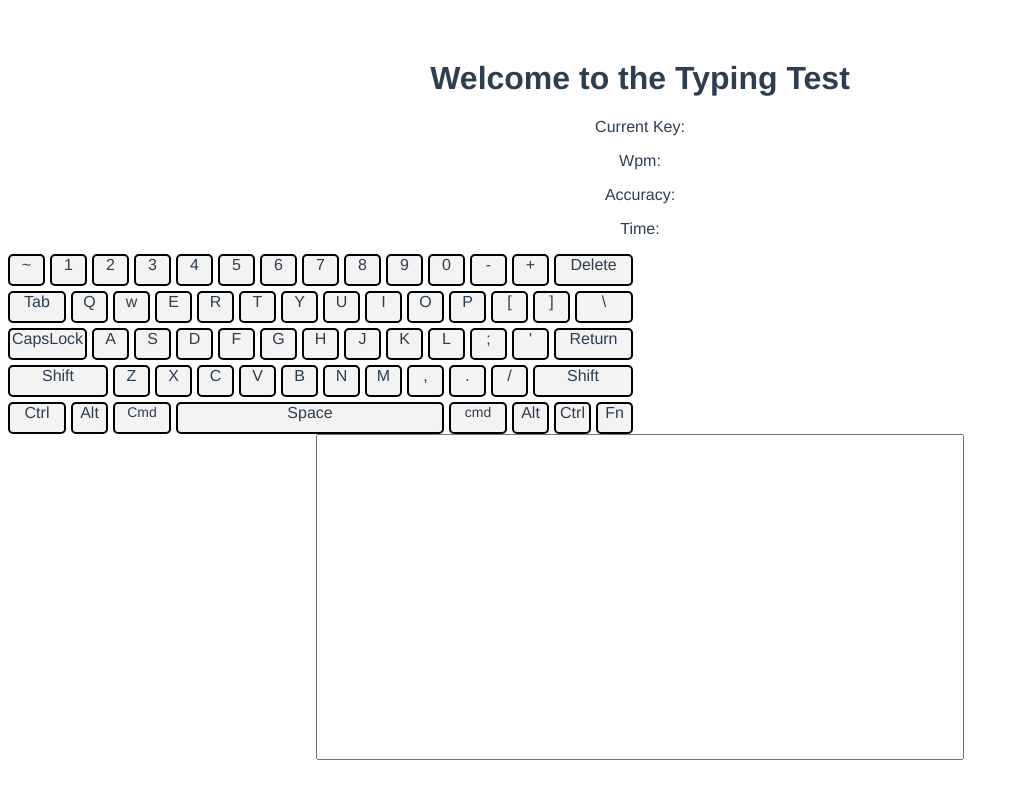
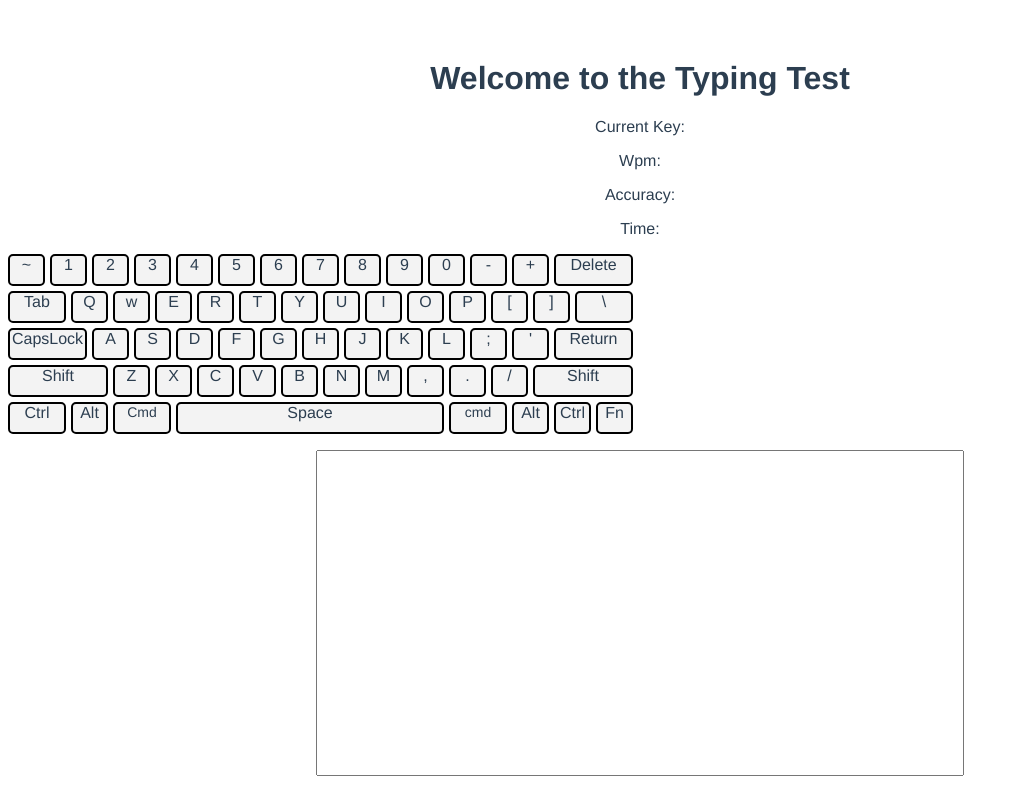
Before and after one commit to lanceraleigh/typing-test-game, a Vue app: page / in a window 1280 px wide. Shown: the whole page, without its empty margins (0-1019 px from the left). Built offline with nearby package versions, Linux system fonts and the light colour scheme.

Commit message:
Fixed emit on textprompt input component

```diff
--- a/src/components/textPrompt.vue
+++ b/src/components/textPrompt.vue
@@ -10,5 +10,18 @@
 <script>
 export default {
   name: "textPrompt",
+  methods: {
+    keystrokeChecker(e) {
+      this.$emit("keystroke-checker", e.key);
+    },
+  },
 };
 </script>
+
+<style scoped>
+#keyboardInput {
+  height: 20rem;
+  width: 40rem;
+  caret-color: transparent;
+}
+</style>
--- a/src/views/TestHome.vue
+++ b/src/views/TestHome.vue
@@ -7,17 +7,17 @@
     <p>Time: {{}}</p>
   </div>
   <keyBoard />
-  <form action="" id="keyboardForm">
-    <input type="text" id="keyboardInput" @keypress="keystrokeChecker" />
-  </form>
+  <textPrompt @keystroke-checker="setCurrentKey" />
 </template>
 
 <script>
 import keyBoard from "../components/keyBoard.vue";
+import textPrompt from "../components/textPrompt.vue";
 export default {
   name: "TestHome",
   components: {
     keyBoard,
+    textPrompt,
   },
   data() {
     return {
@@ -28,8 +28,8 @@ export default {
     };
   },
   methods: {
-    keystrokeChecker(e) {
-      this.currentKey = e.key;
+    setCurrentKey(k) {
+      this.currentKey = k;
     },
   },
 };
```
